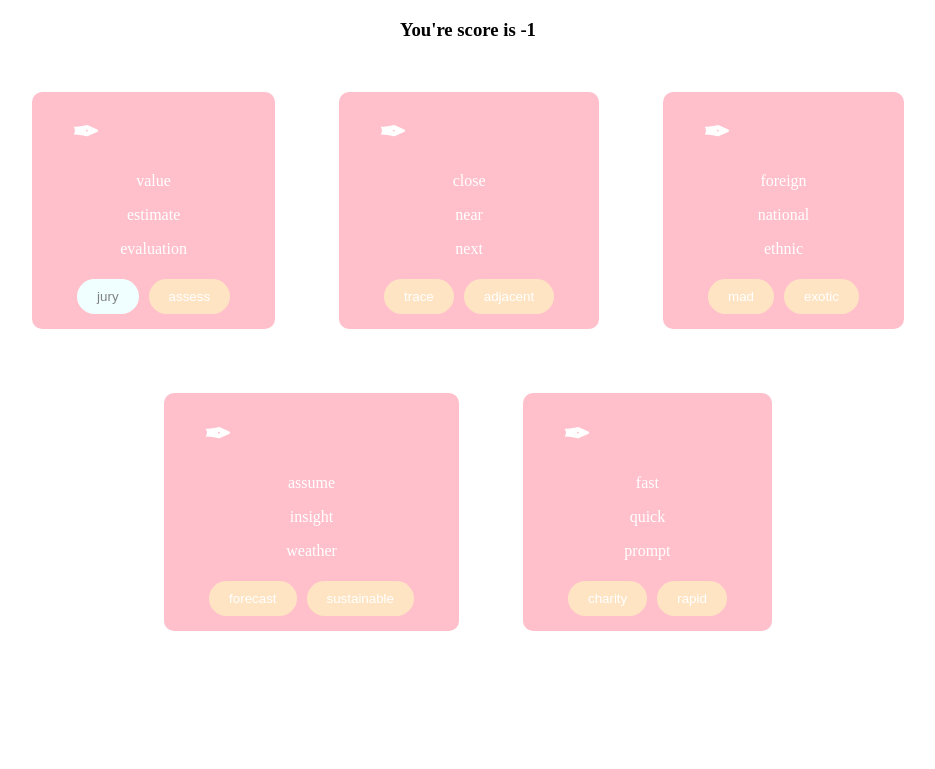
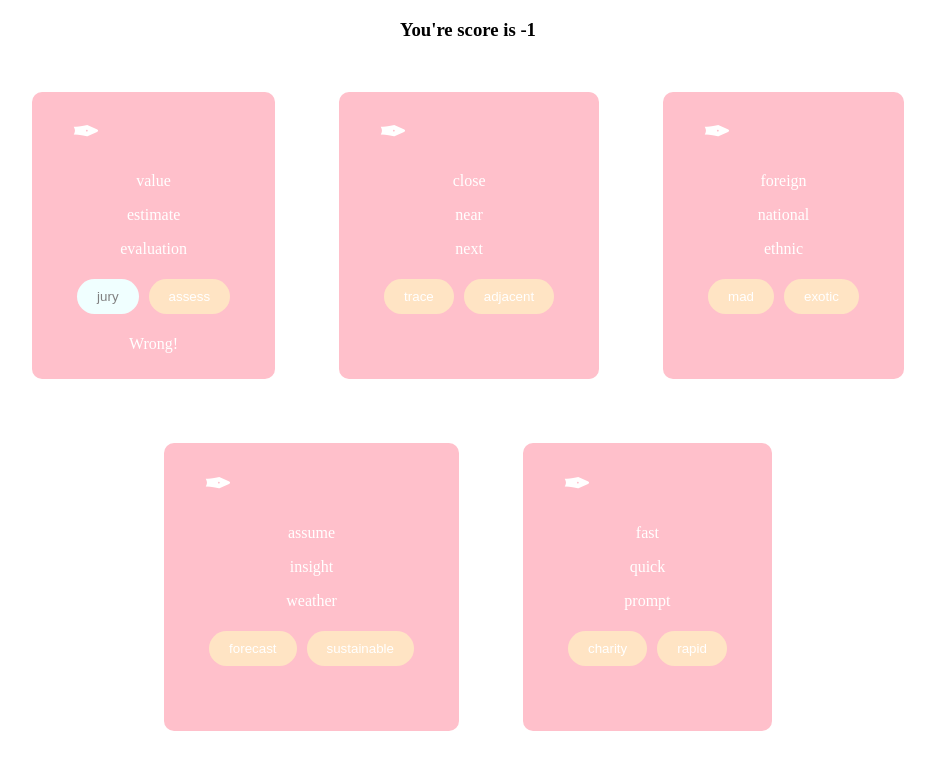
Before and after one commit to laurathay/word-assoication-game, a plain HTML site: page index.html in a window 1280 px wide. Both pictures are taken after a click on the button "jury". Shown: the part 169-938 px from the top of the page, without its empty margins (172-1107 px from the left). Drawn offline with Linux system fonts and the light colour scheme.

Commit message:
showing if its right answer or nah

```diff
--- a/app.js
+++ b/app.js
@@ -75,31 +75,45 @@ function populateQuestions() {
             questionButton.textContent = option
 
             //on ajoute un evenement au bouton pour verifier la reponse
-            questionButton.addEventListener('click', () => checkAnswer(questionButton, option, optionIndex +1, question.correct))
+            questionButton.addEventListener('click', () => checkAnswer(questionBox, questionButton, option, optionIndex +1, question.correct))
 
 
             questionButtons.append(questionButton)
         })
 
+        //pour savoir si on a bon ou pas a la réponse
+        const answerDisplay = document.createElement('div')
+        answerDisplay.classList.add('answer-display')
+
+        questionBox.append(answerDisplay)
         questionDisplay.append(questionBox)
     })
 }
 
 populateQuestions()
 
-function checkAnswer(questionButton, option, optionIndex, correctAnswer) {
+function checkAnswer(questionBox, questionButton, option, optionIndex, correctAnswer) {
     console.log('option', option)
     console.log('optionIndex', optionIndex)
 
     if (optionIndex === correctAnswer) {
         score++
         scoreDisplay.textContent = score
+        addResult(questionBox, "Correct!")
     } else {
         score--
         scoreDisplay.textContent = score
+        addResult(questionBox, "Wrong!")
     }
     //on a mis un array vide du coup il enregistre la question dans l'array
     clicked.push(option)
     //le bouton est dasctivé quand on clique dessus
     questionButton.disabled = clicked.includes(option)
 }
+
+function addResult(questionBox, answer) {
+    //selectionne la classe dans la questionBox
+    const answerDisplay = questionBox.querySelector('.answer-display')
+    //affiche la reponse dans cette classe
+    answerDisplay.textContent = answer
+}
--- a/style.css
+++ b/style.css
@@ -42,3 +42,10 @@
     background-color: azure;
     color: grey;
 }
+
+.answer-display {
+    height: 50px;
+    display: flex;
+    align-items: center;
+    justify-content: center;
+}
```
